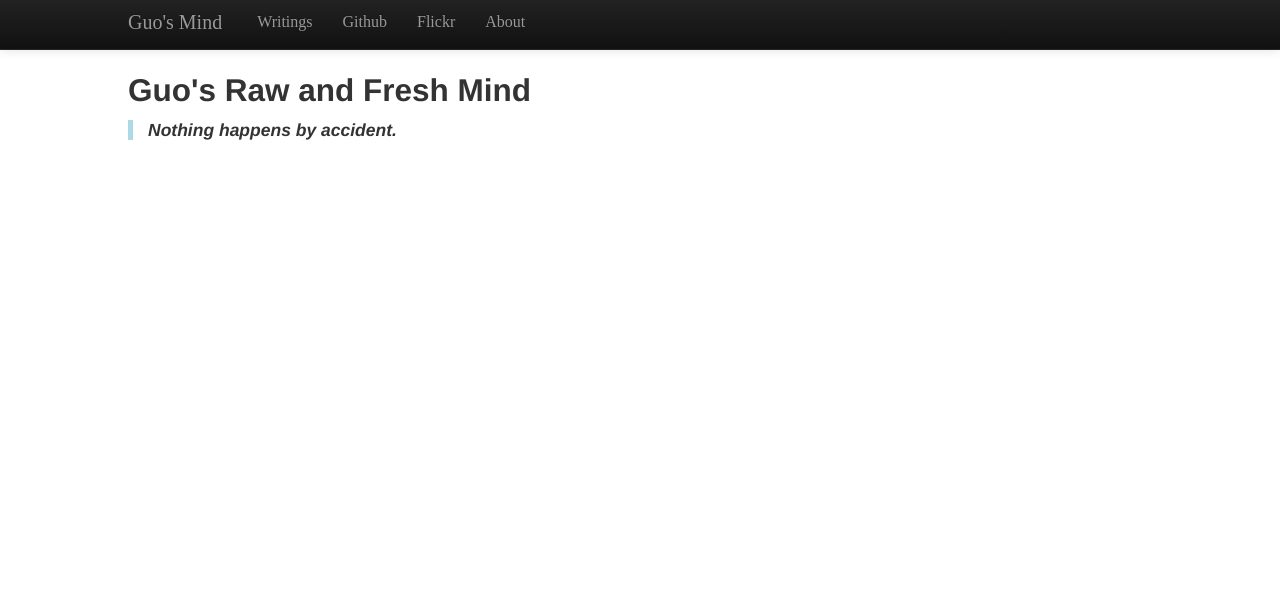
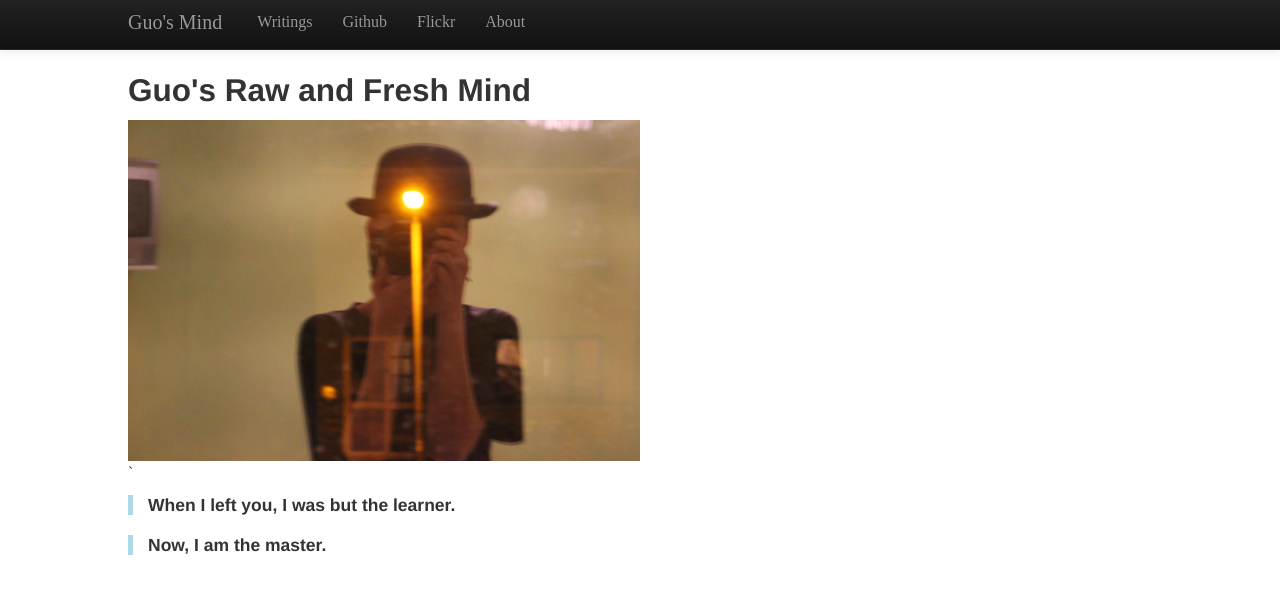
Before and after one commit to guojing0/guojing0.github.io, a Jekyll site: the page built from index.html, in a window 1280 px wide. Shown: the top 594 px of the page. Built offline with Jekyll 4.4.1, drawn with Linux system fonts in a browser that asks for light colours; Markdown is read by kramdown in place of the engine named in the settings.

Commit message:
photo in index.html

```diff
--- a/index.html
+++ b/index.html
@@ -3,4 +3,7 @@
 title: Guo's Raw and Fresh Mind
 ---
 
-<blockquote><h4><em>Nothing happens by accident.</em></h4></blockquote>
+<img src="/images/me.jpg" alt="MY photo" />`
+
+<blockquote><h4>When I left you, I was but the learner.</h4></blockquote>
+<blockquote><h4>Now, I am the master.</h4></blockquote>
```
Also changed, not shown: images/me.jpg (added).
